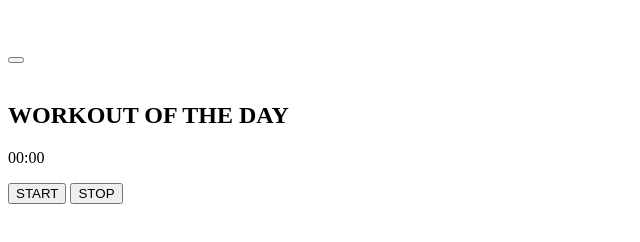
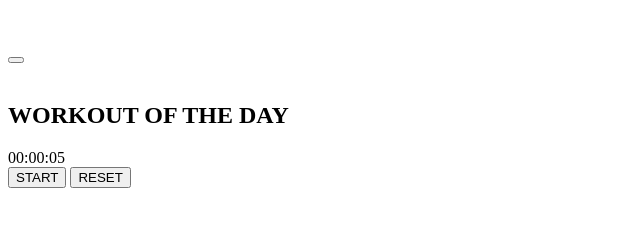
Before and after one commit to david-wenzel/JS-WOD-APP, a plain HTML site: page index.html in a window 1280 px wide. Shown: the whole page, without its empty margins (0-640 px from the left). Drawn offline with Linux system fonts and the light colour scheme.

Commit message:
refactor timer and buttons

```diff
--- a/index.html
+++ b/index.html
@@ -19,10 +19,13 @@
         <h1 class="WOD">WORKOUT OF THE DAY</h1>
         <div class="workout-image"></div>
         <div class="stopwatch">
-            <p><span id="seconds">00</span>:<span class="tens">00</span></p>
-            <button class="button-start">START</button>
-            <button class="button-stop">STOP</button>
-
+           <div class="display">
+            <p><span id="hours">00</span>:<span id="minutes">00</span>:<span class="seconds">00</span></p>
+        </div>
+        <div class="buttons">
+            <button id="startstop">START</button>
+            <button id="reset">RESET</button>
+        </div>
         </div>
     </section>
     <section class="comments">
```
